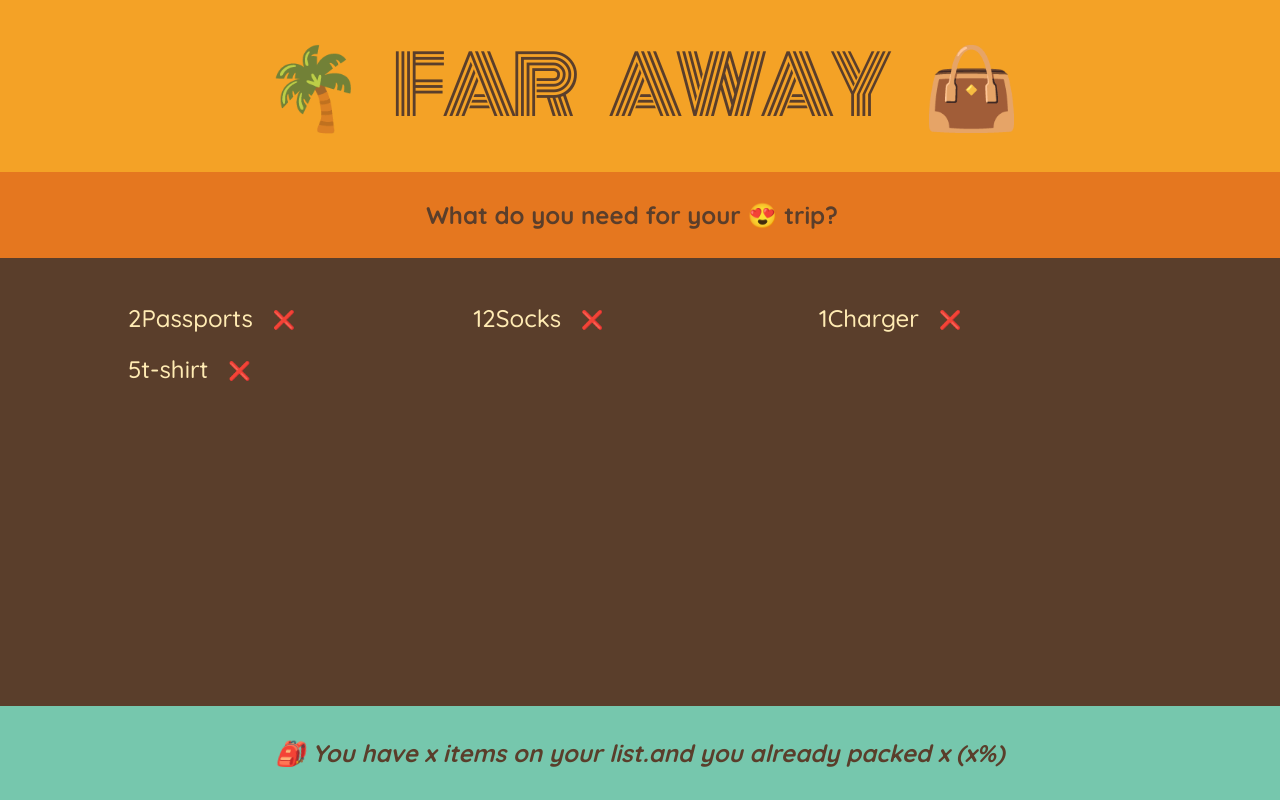
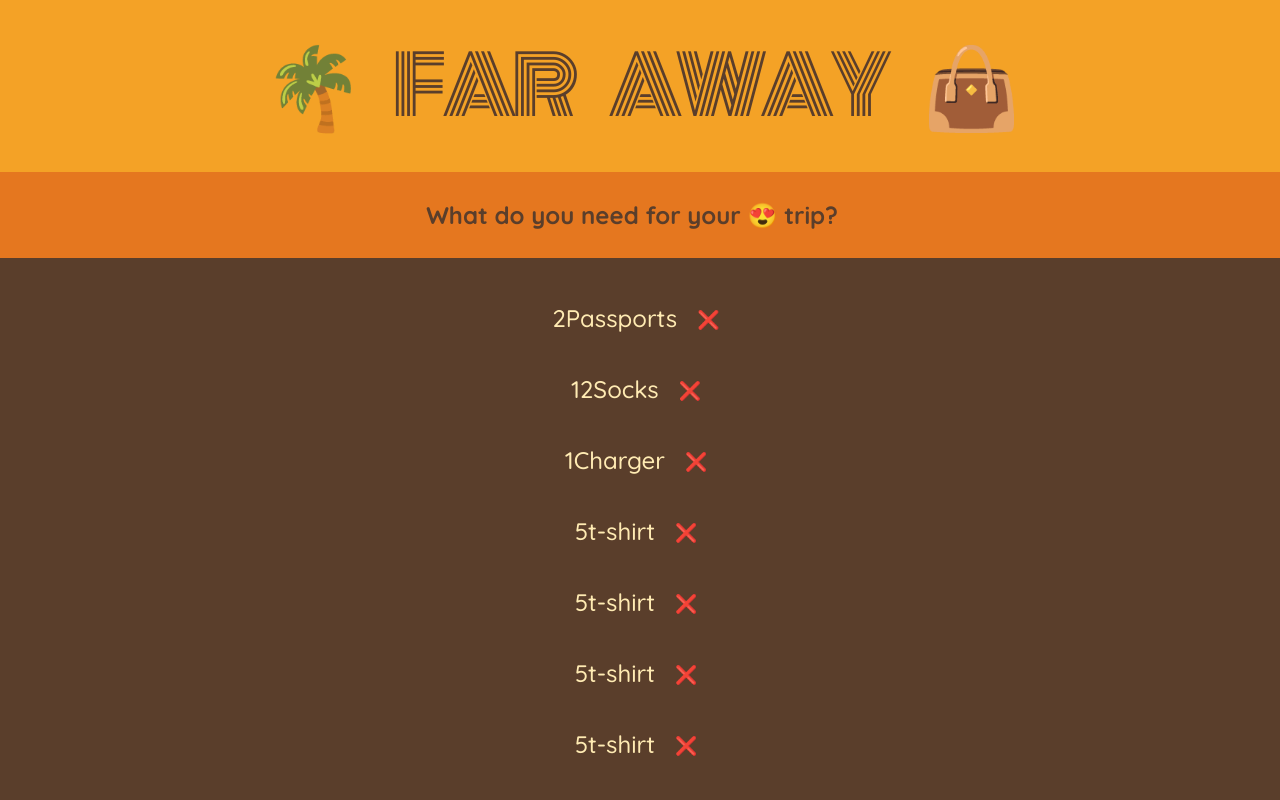
Before and after one commit to n-alavi/travel-list, a React (Create React App) app: page / in a window 1280 px wide. Shown: the top 800 px of the page. Built offline with nearby package versions, Linux system fonts and the light colour scheme.

Commit message:
feat
add some object in arr

```diff
--- a/src/App.js
+++ b/src/App.js
@@ -3,6 +3,11 @@ const initialItems = [
   { id: 1, description: "Passports", quantity: 2, packed: false },
   { id: 2, description: "Socks", quantity: 12, packed: false },
   { id: 2, description: "Charger", quantity: 1, packed: false },
+  { id: 2, description: "t-shirt", quantity: 5, packed: false },
+  { id: 2, description: "t-shirt", quantity: 5, packed: false },
+  { id: 2, description: "t-shirt", quantity: 5, packed: false },
+  { id: 2, description: "t-shirt", quantity: 5, packed: false },
+  { id: 2, description: "t-shirt", quantity: 5, packed: false },
   { id: 2, description: "t-shirt", quantity: 5, packed: false },
 ];
 export default function App() {
@@ -30,8 +35,8 @@ function Form() {
 
 function PackingList() {
   return (
-    <div className="list">
-      <ul>
+    <div className="items-list">
+      <ul className="list">
         {initialItems.map((item) => (
           <Item item={item} />
         ))}
```
